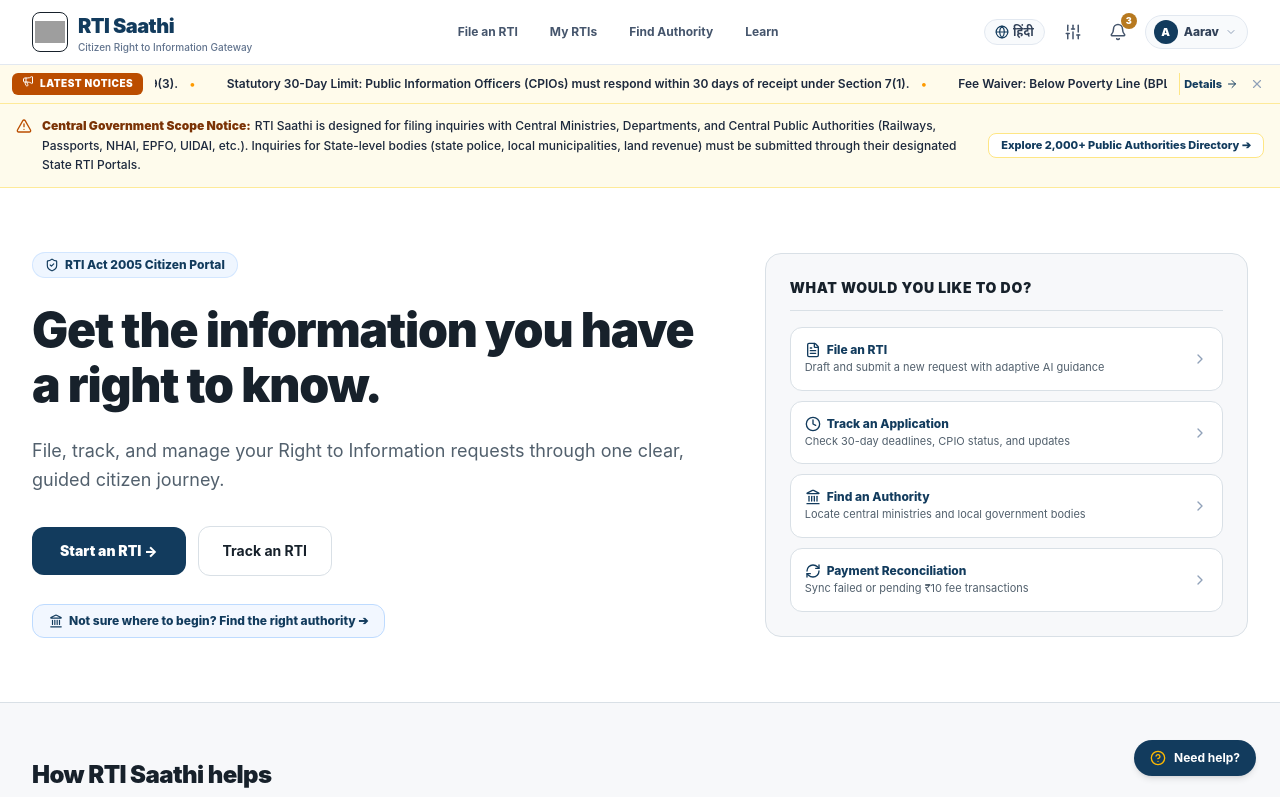
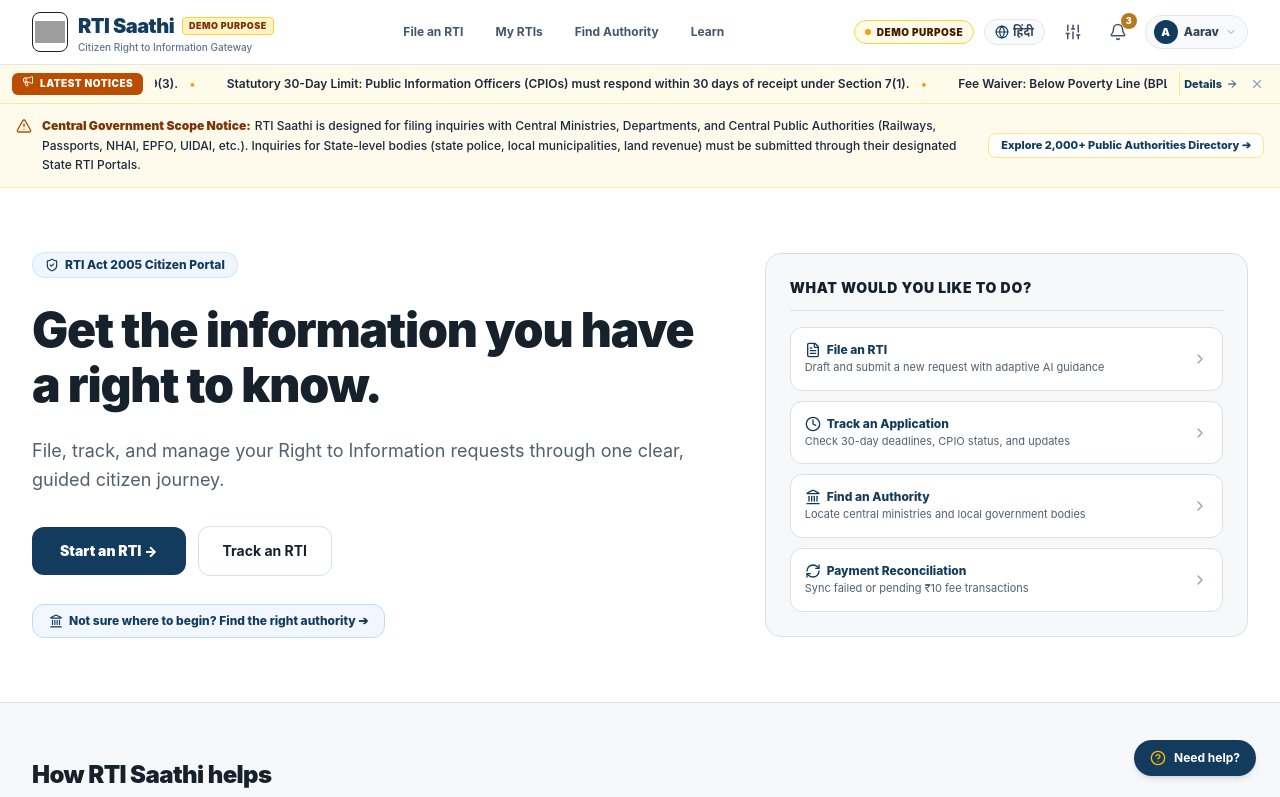
Before and after one commit to harshit075/RTI, a Next.js app: page / in a window 1280 px wide. Shown: the top 797 px of the page. Built offline with nearby package versions, Linux system fonts and the light colour scheme; grey boxes are pictures that could not be loaded.

Commit message:
feat: add DEMO PURPOSE indicator on top corner and header

```diff
--- a/src/components/Navbar.tsx
+++ b/src/components/Navbar.tsx
@@ -110,9 +110,14 @@
               />
             </div>
             <div>
-              <h1 className="text-lg sm:text-xl font-black tracking-tight text-[#123B5D]">
-                {t.brand}
-              </h1>
+              <div className="flex items-center gap-2">
+                <h1 className="text-lg sm:text-xl font-black tracking-tight text-[#123B5D]">
+                  {t.brand}
+                </h1>
+                <span className="inline-flex items-center text-[9px] font-black uppercase tracking-wider bg-amber-100 text-amber-900 border border-amber-300 px-1.5 py-0.5 rounded shadow-3xs">
+                  DEMO PURPOSE
+                </span>
+              </div>
               <p className="text-[10px] text-slate-500 font-medium hidden sm:block leading-none mt-0.5">
                 {t.tagline}
               </p>
@@ -169,6 +174,12 @@
 
         {/* Right Side Utility Controls */}
         <div className="flex items-center gap-1.5 sm:gap-2.5">
+
+          {/* Demo Purpose Indicator Pill */}
+          <div className="hidden lg:flex items-center gap-1.5 bg-amber-50 border border-amber-300 text-amber-950 px-2.5 py-1 rounded-full text-[10px] font-black tracking-wider uppercase shadow-3xs">
+            <span className="h-1.5 w-1.5 rounded-full bg-amber-500 animate-pulse" />
+            <span>DEMO PURPOSE</span>
+          </div>
 
           {/* Language Switcher */}
           <button
```
